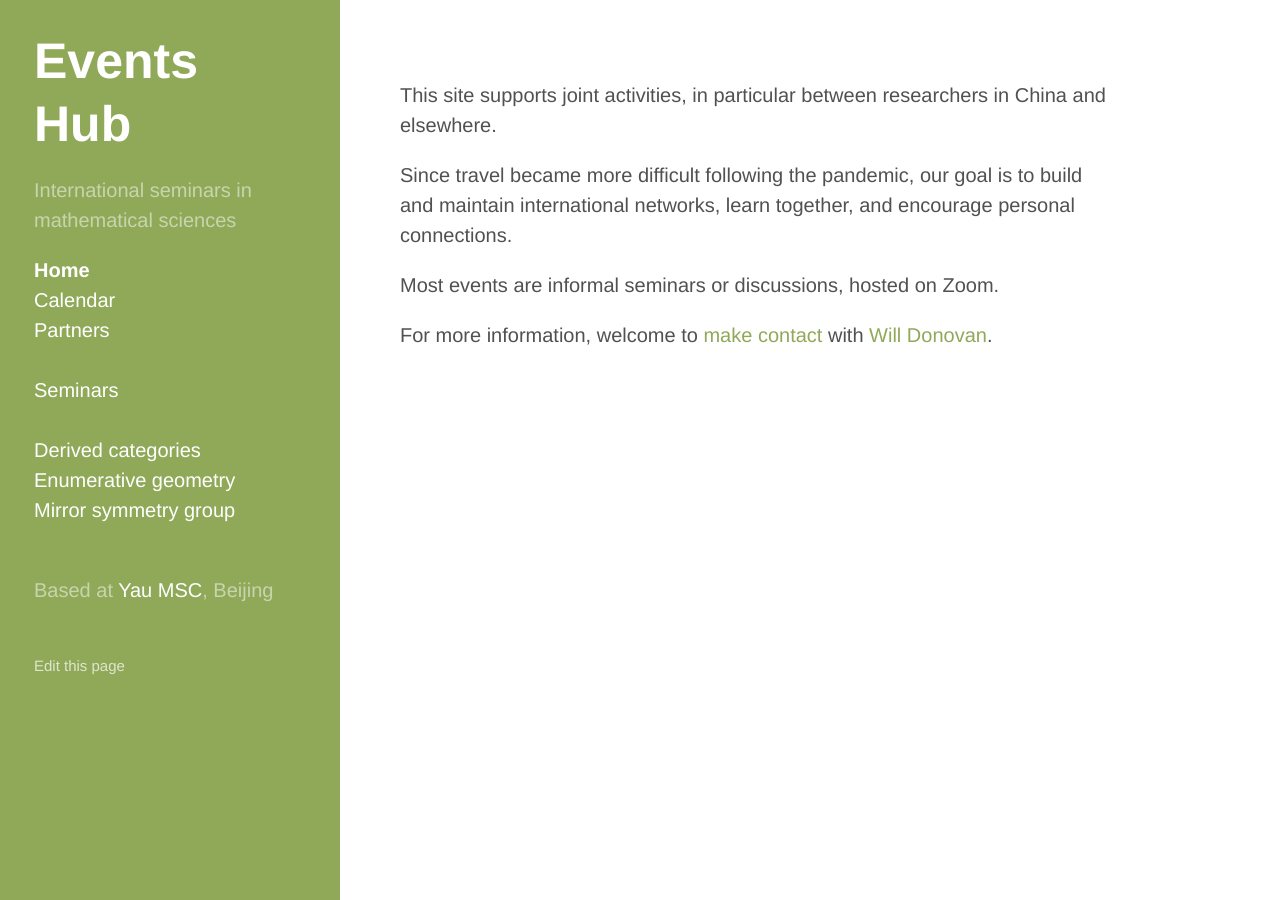
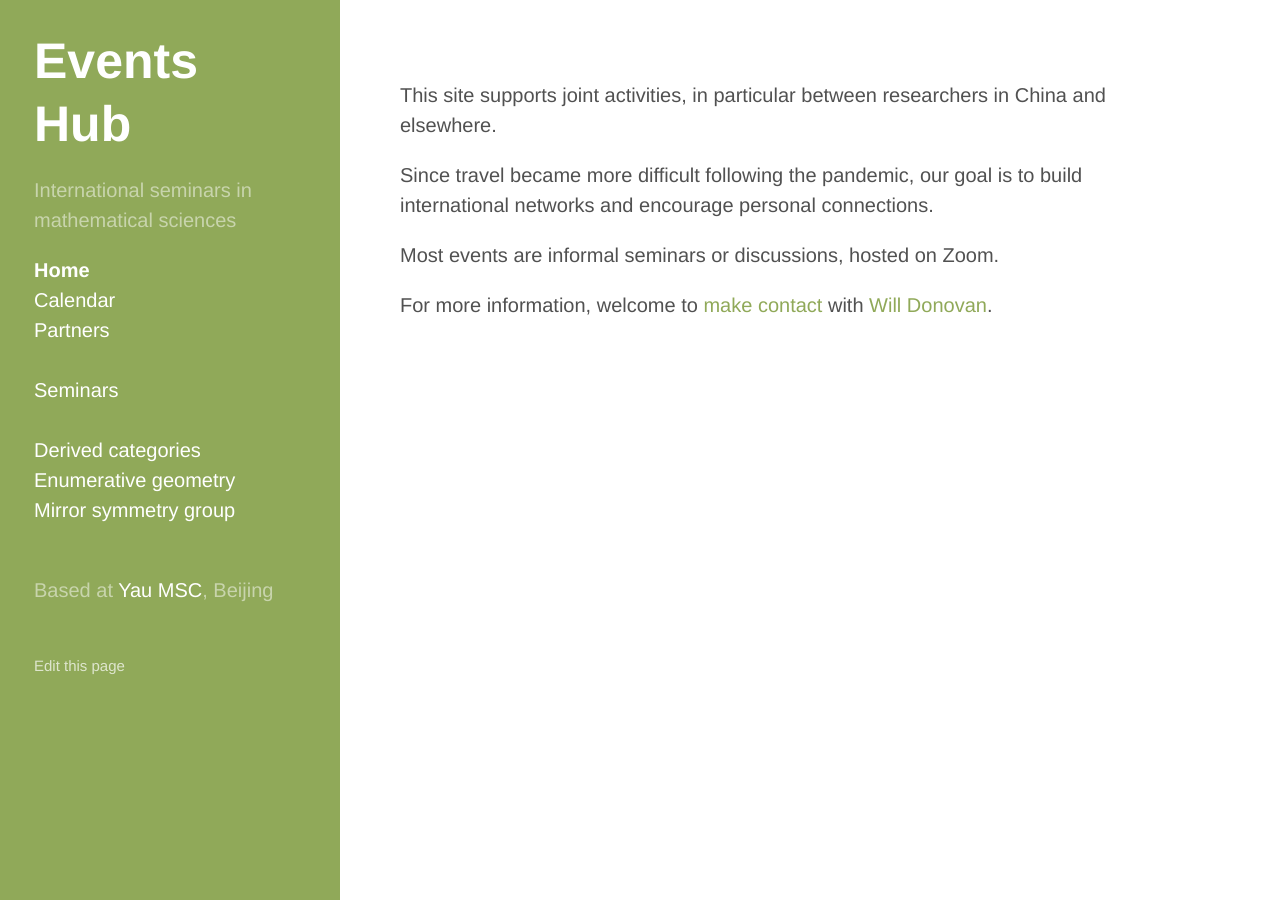
Before and after one commit to yau-msc-events/yau-msc-events.github.io, a Jekyll site: the page built from index.md, in a window 1280 px wide. Built offline with Jekyll 4.4.1, drawn with Linux system fonts in a browser that asks for light colours.

Commit message:
Update index.md

```diff
--- a/index.md
+++ b/index.md
@@ -5,7 +5,7 @@ title: Home
 
 This site supports joint activities, in particular between researchers in China and elsewhere.
 
-Since travel became more difficult following the pandemic, our goal is to build and maintain international networks, learn together, and encourage personal connections.
+Since travel became more difficult following the pandemic, our goal is to build international networks and encourage personal connections.
 
 Most events are informal seminars or discussions, hosted on Zoom.
 
```
